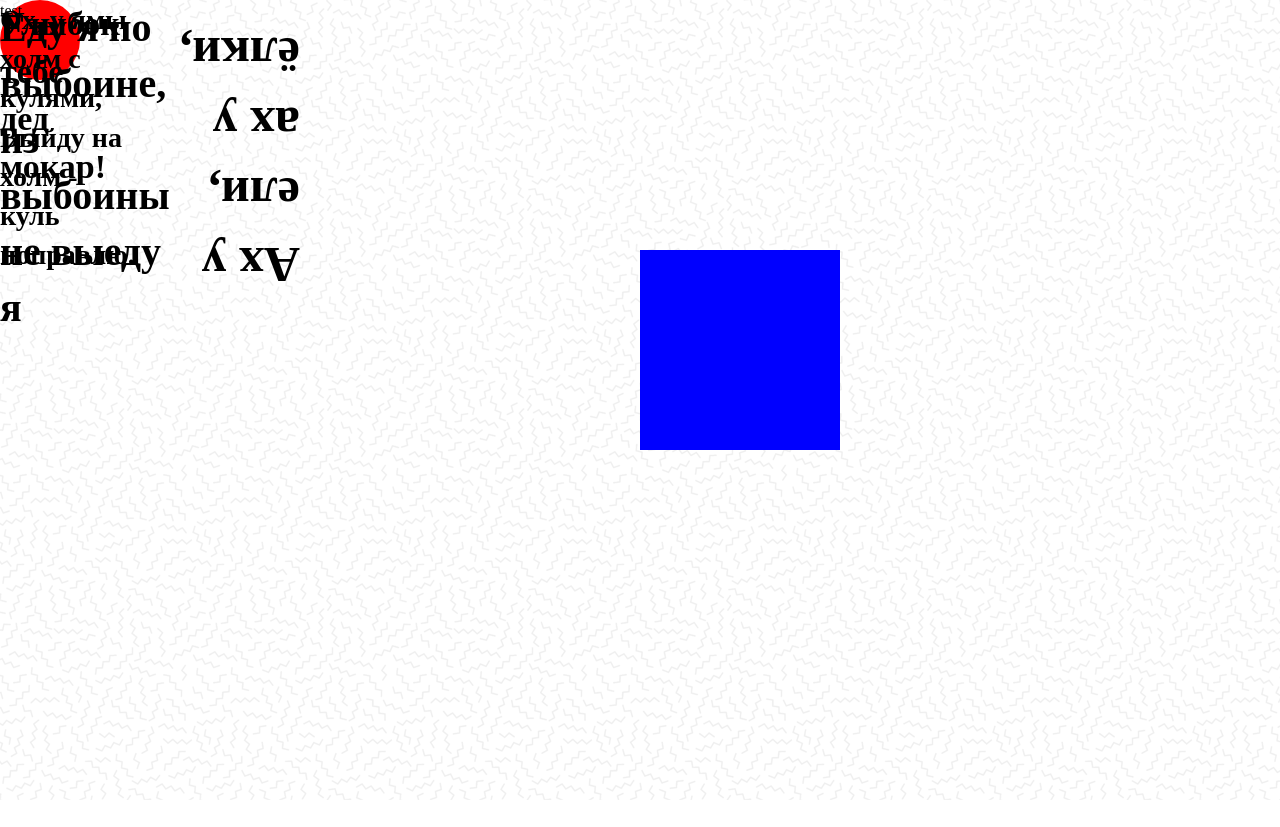
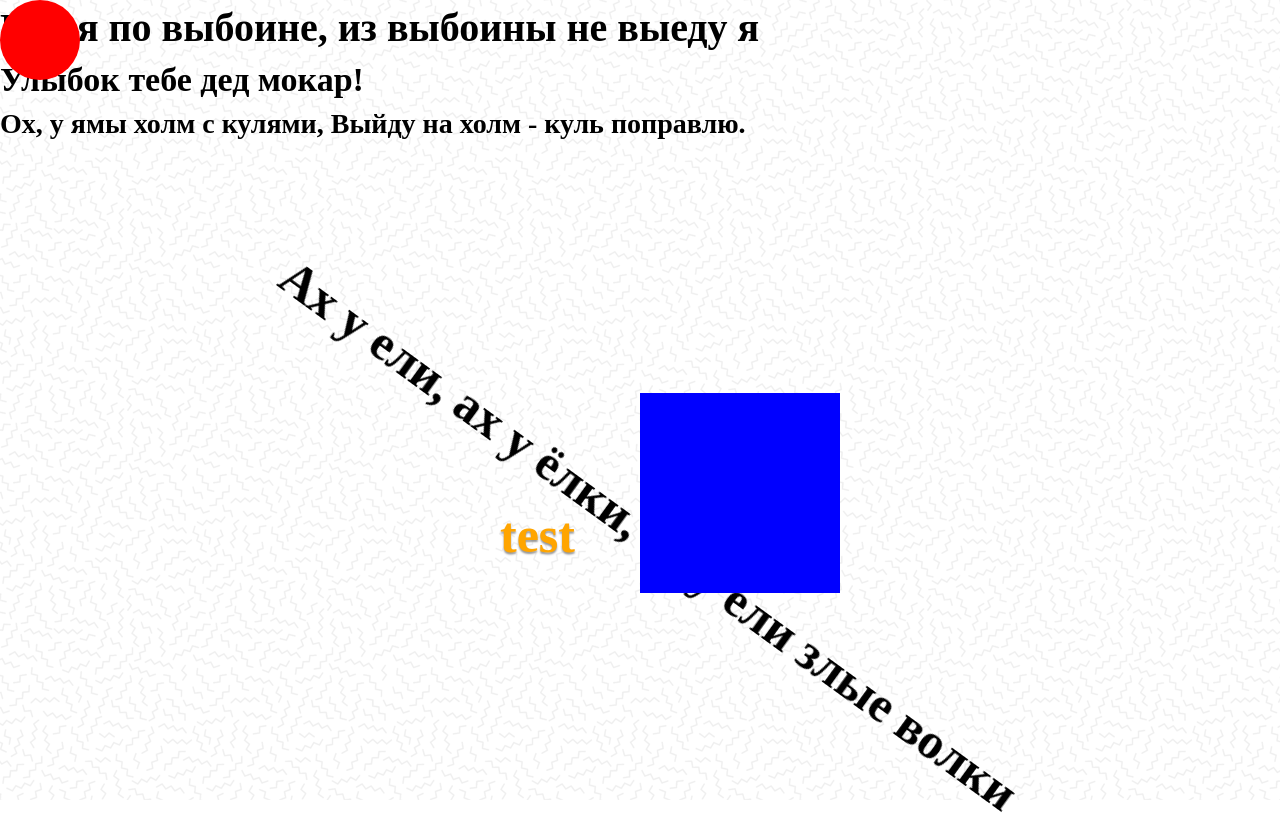
Before and after one commit to MihanEntalpo/gsap-vue-anim, a Vue app: page / in a window 1280 px wide. Before the commit the page ends 800 px from the top, so only its background shows below. Built offline with nearby package versions, Linux system fonts and the light colour scheme; a web font is replaced by a local one.

Commit message:
mover теперь ездит, нулевых контейнеров больше нет

```diff
--- a/src/components/heading.vue
+++ b/src/components/heading.vue
@@ -10,7 +10,7 @@
 </template>
 <script>
 
-import { Linear, TweenMax } from 'gsap'
+import {  } from 'gsap'
 
 export default {
   name: 'heading',
@@ -28,6 +28,6 @@ export default {
 <style scoped>
     .heading
     {
-        position:absolute;
+
     }
 </style>
--- a/src/components/mover.vue
+++ b/src/components/mover.vue
@@ -1,27 +1,27 @@
 <template>
-    <div ref="mover" class="anim-container mover" ><slot><div class="">Контент не указан</div></slot></div>
+    <div ref="mover" class="anim-container abs mover" :style="style"><slot><div class="">Контент не указан</div></slot></div>
 </template>
 
 <script>
-import { TimelineLite, Linear } from 'gsap'
+//import { TimelineLite, Linear } from 'gsap'
 export default {
   mounted() {
-    const mover = this.$refs.mover;
-    const timeline = new TimelineLite();
-    timeline.to(mover, 0, {x: this.x, y: this.y });
+    //const mover = this.$refs.mover;
+    //const timeline = new TimelineLite();
+    //timeline.to(mover, 0, {x: this.x, y: this.y });
   },
   props: {
       x:{'default':0},
       y:{'default':0}
   },
   computed: {
-
+      style: function(){
+          return "left:" + this.x + "px; top:" + this.y + "px;";
+      }
   }
 }
 </script>
 
 <style scoped>
-    .mover {
-        position:absolute;
-    }
+
 </style>
--- a/src/components/scene_1.vue
+++ b/src/components/scene_1.vue
@@ -2,13 +2,15 @@
     <div class="animation">
         <background>
             <div class="anim-container">
-                <ball acid="ball"/>
-                <mover acid="capital-move" x="300" y="300">
-                    <spin speed="0.5" acid="capital-spin">
-                        <heading :x="x1c" :y="y1c" size="1" acid="capital-heading">Ах у ели, ах у ёлки, ах у ели злые волки</heading>
+                <mover acid="ball-mover">
+                    <ball acid="ball"/>
+                </mover>
+                <mover acid="capital-move" x="200" y="500">
+                    <spin speed="0.02" acid="capital-spin">
+                        <heading  size="1" acid="capital-heading">Ах у ели, ах у ёлки, ах у ели злые волки</heading>
                     </spin>
                 </mover>
-                <mover>test</mover>
+                <mover :x="test.x1" :y="test.y1" acid="test-mover"><heading size=1 acid="test-heading">test</heading></mover>
                 <heading  size="2" >Еду я по выбоине, из выбоины не выеду я</heading>
                 <heading  size="3" >Улыбок тебе дед мокар!</heading>
                 <heading  size="4" >Ох, у ямы холм с кулями, Выйду на холм - куль поправлю.</heading>
@@ -33,17 +35,19 @@ import { Linear, TweenMax } from 'gsap'
 
 export default {
   name: 'scene_1',
-  data: function() { return {
-      x1: -100,
-      y1: 100
-  }; },
+  data: function() {
+    return {
+
+        test: {
+            x1: 200,
+            y1: 200
+        }
+    };
+  },
+  props: {
+  },
   computed: {
-      x1c: function(){
-          return this.$data.x1;
-      },
-      y1c: function(){
-          return this.$data.y1;
-      }
+
   },
   components: {
       box, background, heading, spin, ball, mover
@@ -54,6 +58,10 @@ export default {
         var r = 150;
         var xc = parseInt(window.innerWidth / 2);
         var yc = parseInt(window.innerHeight / 2);
+
+
+        TweenMax.to(this.test, 5, {x1:500, y1:500, repeat: -1})
+
         TweenMax.set(box1, {x: xc , y: yc - r});
         TweenMax.to(box1, 5, {bezier:{type:'thru', values:
                         [
@@ -64,7 +72,7 @@ export default {
                                   {x:xc, y:yc - r}
                         ]
                 }, ease:Linear.easeNone, repeat: -1 });
-        TweenMax.to(this.$data, 2, {x: 100});
+
   }
 }
 </script>
@@ -81,4 +89,9 @@ export default {
     body{
         overflow: hidden;
     }
+    [acid=test-heading]
+    {
+        color:orange;
+        text-shadow: 0px 2px 2px rgba(150, 150, 150, 1);
+    }
 </style>
--- a/src/components/spin.vue
+++ b/src/components/spin.vue
@@ -22,6 +22,6 @@ export default {
 
 <style scoped>
     .spinner {
-        position:absolute;
+
     }
 </style>
--- a/src/scss/animations/_animations.scss
+++ b/src/scss/animations/_animations.scss
@@ -1,6 +1,10 @@
 @import 'fade';
 
 .anim-container{
-    position:absolute;
+
 
 }
+
+.anim-container.abs{
+    position:absolute;
+}
```
